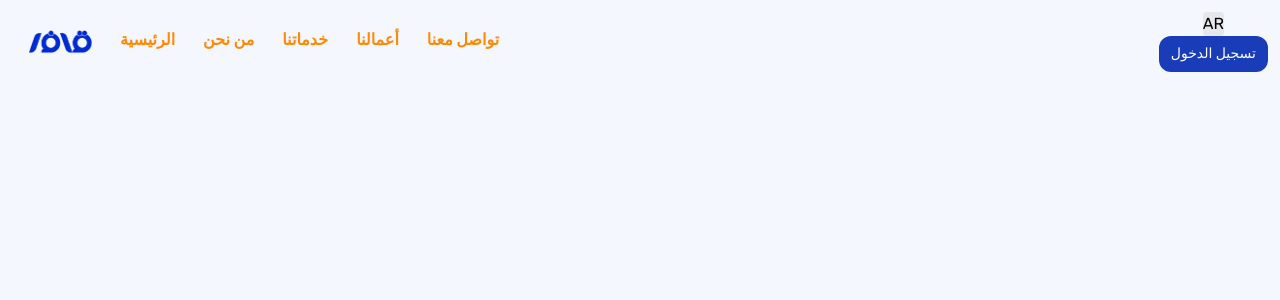
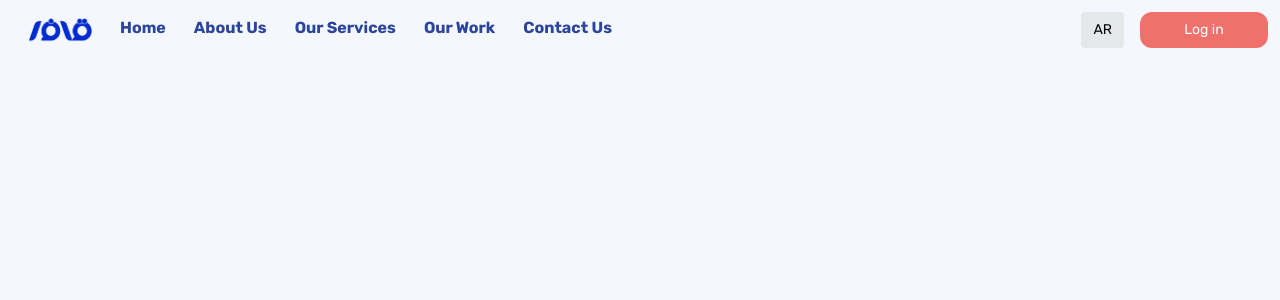
Before and after one commit to TheHindd/Gaffer, a React (Vite) app in the folder Frontend/: page / in a window 1280 px wide. Shown: the top 300 px of the page. Built offline with nearby package versions, Linux system fonts and the light colour scheme; no server answers.

Commit message:
dashboard started

```diff
--- /dev/null
+++ b/Frontend/src/components/LandingNavBar.jsx
@@ -0,0 +1,39 @@
+import React from 'react'
+import { assets } from '../assets/assets'
+import { useTranslation } from 'react-i18next';
+
+const NavBar = () => {
+  const { t, i18n } = useTranslation();
+
+  const toggleLanguage = () => {
+    const newLang = i18n.language === "en" ? "ar" : "en";
+    i18n.changeLanguage(newLang);
+    document.dir = newLang === "ar" ? "rtl" : "ltr"; // 👈 set text direction
+  };
+
+
+  return (
+    <div className='w-full flex justify-between items-center absoulute h-106px py-3 px-3'>
+        <div  className='flex justify-end gap-7 text-primary1 font-bold cursor-pointer' onClick={()=> window.location.href='/'}>
+          <img src={assets.blueLogo} alt="logo" className='w-16 ml-4'/>
+          <p>{t("Home")}</p>
+          <p>{t("AboutUs")}</p>
+          <p>{t("OurServices")}</p>
+          <p>{t("OurWork")}</p>
+          <p>{t("ContactUs")}</p>
+        </div>
+
+  <div className="flex flex-row items-center">
+      <button
+        onClick={toggleLanguage}
+        className="bg-gray-200 rounded mr-4 ml-4 px-3 py-2 text-sm hover:bg-gray-400 transition-all">
+        {i18n.language === "en" ? "AR" : "EN"}
+      </button>
+      <button className='flex justify-center bg-secondary1 rounded-xl py-2 w-32 text-white text-sm hover:bg-blue-500 transition-all'>{t("login")}</button>
+      </div>
+
+    </div>
+  )
+}
+
+export default NavBar
--- a/Frontend/src/components/NavBar.jsx
+++ b/Frontend/src/components/NavBar.jsx
@@ -1,34 +1,18 @@
 import React from 'react'
-import { assets } from '../assets/assets'
-import { useTranslation } from 'react-i18next';
 
 const NavBar = () => {
-  const { t, i18n } = useTranslation();
+  return (
+    <div className='flex flex-row justify-end bg-white w-full border-1 border-white border-b-gray-200 py-3 fixed top-0 z-0 '>
 
-  const toggleLanguage = () => {
-    const newLang = i18n.language === "en" ? "ar" : "en";
-    i18n.changeLanguage(newLang);
-    document.dir = newLang === "ar" ? "rtl" : "ltr"; // 👈 set text direction
-  };
-  return (
-    <div className='w-full flex justify-between items-center absoulute h-106px py-3 px-3'>
-        <div  className='flex justify-end gap-7 text-orange-400 font-bold cursor-pointer' onClick={()=> window.location.href='/'}>
-          <img src={assets.blueLogo} alt="logo" className='w-16 ml-4'/>
-          <p>الرئيسية</p>
-          <p>من نحن </p>
-          <p>خدماتنا</p>
-          <p>أعمالنا </p>
-          <p>تواصل معنا</p>
-        </div>
+        <svg xmlns="http://www.w3.org/2000/svg" fill="none" viewBox="0 0 24 24" stroke-width="2" stroke="currentColor" class="size-6 w-6 text-primary1 mt-2 mr-4 cursor-pointer hover:text-primary1 transition-all">
+         <path stroke-linecap="round" stroke-linejoin="round" d="M14.857 17.082a23.848 23.848 0 0 0 5.454-1.31A8.967 8.967 0 0 1 18 9.75V9A6 6 0 0 0 6 9v.75a8.967 8.967 0 0 1-2.312 6.022c1.733.64 3.56 1.085 5.455 1.31m5.714 0a24.255 24.255 0 0 1-5.714 0m5.714 0a3 3 0 1 1-5.714 0" />
+        </svg>
 
-  <div className="flex flex-col items-center">
-      <button
-        onClick={toggleLanguage}
-        className="bg-gray-200 rounded">
-        {i18n.language === "en" ? "AR" : "EN"}
-      </button>
-      <button className='flex items-center bg-blue-800 rounded-xl px-3 py-2 text-white text-sm hover:bg-blue-500 transition-all'>تسجيل الدخول</button>
-      </div>
+        <svg xmlns="http://www.w3.org/2000/svg" fill="none" viewBox="0 0 24 24" stroke-width="2" stroke="currentColor" class="size-6 w-6 text-primary1 mt-2 mr-4 cursor-pointer hover:text-primary1 transition-all" >
+         <path stroke-linecap="round" stroke-linejoin="round" d="M17.982 18.725A7.488 7.488 0 0 0 12 15.75a7.488 7.488 0 0 0-5.982 2.975m11.963 0a9 9 0 1 0-11.963 0m11.963 0A8.966 8.966 0 0 1 12 21a8.966 8.966 0 0 1-5.982-2.275M15 9.75a3 3 0 1 1-6 0 3 3 0 0 1 6 0Z" />
+        </svg>
+
+
 
     </div>
   )
--- /dev/null
+++ b/Frontend/src/components/SideBar.jsx
@@ -0,0 +1,31 @@
+import React from 'react'
+import { assets } from '../assets/assets'
+
+const SideBar = () => {
+  return (
+    <div className='fixed flex flex-col justify-start bg-white h-full px-3 shadow-lg z-1 left-0'>
+       <div className='w-10 my-6 flex justify-center'>
+         <img src={assets.blueLogo} alt="logo" />
+       </div>
+      <div className=' flex flex-col p-1.5 gap-4 mt-18'>
+            <svg xmlns="http://www.w3.org/2000/svg" fill="none" viewBox="0 0 24 24" strokeWidth={1.7} stroke="currentColor" className="size-7 w-6 text-gray-600 mt-10 cursor-pointer hover:text-primary1 transition-all">
+                <path strokeLinecap="round" strokeLinejoin="round" d="m2.25 12 8.954-8.955c.44-.439 1.152-.439 1.591 0L21.75 12M4.5 9.75v10.125c0 .621.504 1.125 1.125 1.125H9.75v-4.875c0-.621.504-1.125 1.125-1.125h2.25c.621 0 1.125.504 1.125 1.125V21h4.125c.621 0 1.125-.504 1.125-1.125V9.75M8.25 21h8.25" />
+            </svg>
+
+            <svg xmlns="http://www.w3.org/2000/svg" fill="none" viewBox="0 0 24 24" stroke-width="1.7" stroke="currentColor" class="size-6 w-6 text-gray-600 mt-10 cursor-pointer hover:text-primary1 transition-all">
+                <path stroke-linecap="round" stroke-linejoin="round" d="M12 20.25c4.97 0 9-3.694 9-8.25s-4.03-8.25-9-8.25S3 7.444 3 12c0 2.104.859 4.023 2.273 5.48.432.447.74 1.04.586 1.641a4.483 4.483 0 0 1-.923 1.785A5.969 5.969 0 0 0 6 21c1.282 0 2.47-.402 3.445-1.087.81.22 1.668.337 2.555.337Z" />
+            </svg>
+
+            <svg xmlns="http://www.w3.org/2000/svg" fill="none" viewBox="0 0 24 24" stroke-width="1.7" stroke="currentColor" class="size-6 w-6 text-gray-600 mt-10 cursor-pointer hover:text-primary1 transition-all">
+                <path stroke-linecap="round" stroke-linejoin="round" d="M9 12h3.75M9 15h3.75M9 18h3.75m3 .75H18a2.25 2.25 0 0 0 2.25-2.25V6.108c0-1.135-.845-2.098-1.976-2.192a48.424 48.424 0 0 0-1.123-.08m-5.801 0c-.065.21-.1.433-.1.664 0 .414.336.75.75.75h4.5a.75.75 0 0 0 .75-.75 2.25 2.25 0 0 0-.1-.664m-5.8 0A2.251 2.251 0 0 1 13.5 2.25H15c1.012 0 1.867.668 2.15 1.586m-5.8 0c-.376.023-.75.05-1.124.08C9.095 4.01 8.25 4.973 8.25 6.108V8.25m0 0H4.875c-.621 0-1.125.504-1.125 1.125v11.25c0 .621.504 1.125 1.125 1.125h9.75c.621 0 1.125-.504 1.125-1.125V9.375c0-.621-.504-1.125-1.125-1.125H8.25ZM6.75 12h.008v.008H6.75V12Zm0 3h.008v.008H6.75V15Zm0 3h.008v.008H6.75V18Z" />
+            </svg>
+
+            <svg xmlns="http://www.w3.org/2000/svg" fill="none" viewBox="0 0 24 24" stroke-width="1.7" stroke="currentColor" class="size-6 w-6 text-gray-600 mt-10 cursor-pointer hover:text-primary1 transition-all">
+                <path stroke-linecap="round" stroke-linejoin="round" d="M6.75 3v2.25M17.25 3v2.25M3 18.75V7.5a2.25 2.25 0 0 1 2.25-2.25h13.5A2.25 2.25 0 0 1 21 7.5v11.25m-18 0A2.25 2.25 0 0 0 5.25 21h13.5A2.25 2.25 0 0 0 21 18.75m-18 0v-7.5A2.25 2.25 0 0 1 5.25 9h13.5A2.25 2.25 0 0 1 21 11.25v7.5m-9-6h.008v.008H12v-.008ZM12 15h.008v.008H12V15Zm0 2.25h.008v.008H12v-.008ZM9.75 15h.008v.008H9.75V15Zm0 2.25h.008v.008H9.75v-.008ZM7.5 15h.008v.008H7.5V15Zm0 2.25h.008v.008H7.5v-.008Zm6.75-4.5h.008v.008h-.008v-.008Zm0 2.25h.008v.008h-.008V15Zm0 2.25h.008v.008h-.008v-.008Zm2.25-4.5h.008v.008H16.5v-.008Zm0 2.25h.008v.008H16.5V15Z" />
+         </svg>
+      </div>
+    </div>
+  )
+}
+
+export default SideBar
--- a/Frontend/src/index.css
+++ b/Frontend/src/index.css
@@ -24,7 +24,7 @@
   animation: fadeInUp 0.6s ease forwards;
 }
 
-:root {
+@theme {
   --font-body: "Tajawal", "Arial-rounded";
   --font-display: "Rubik", "Arial-rounded";
   --color-primary1: #2C459C ;
--- a/Frontend/src/locales/ar/ar.json
+++ b/Frontend/src/locales/ar/ar.json
@@ -6,5 +6,10 @@
   "rememberMe": "تذكرني",
   "forgotPassword": " نسيت كلمة المرور؟",
   "dashboard": "لوحة التحكم",
-  "projects": "المشاريع"
+  "projects": "المشاريع",
+  "Home": "الرئيسية",
+  "AboutUs": "من نحن",
+  "OurServices": "خدماتنا",
+  "OurWork": "أعمالنا",
+  "ContactUs": "تواصل معنا"
 }
--- a/Frontend/src/locales/en/en.json
+++ b/Frontend/src/locales/en/en.json
@@ -6,5 +6,10 @@
   "rememberMe": "Remember me",
   "forgotPassword": "Forgot password?",
   "dashboard": "Dashboard",
-  "projects": "Projects"
+  "projects": "Projects",
+  "Home": "Home",
+  "AboutUs": "About Us",
+  "OurServices": "Our Services",
+  "OurWork": "Our Work",
+  "ContactUs": "Contact Us"
 }
--- a/Frontend/src/pages/Dashboard.jsx
+++ b/Frontend/src/pages/Dashboard.jsx
@@ -1,5 +1,7 @@
 import React, { useContext, useEffect } from "react";
 import { AppContext } from "../context/AppContext";
+import SideBar from "../components/SideBar";
+import NavBar from "../components/NavBar";
 
 const Dashboard = () => {
   const { userData, getuserData } = useContext(AppContext);
@@ -9,10 +11,16 @@ const Dashboard = () => {
   }, []);
 
   return (
-    <div className="p-8">
-      <h1 className="text-2xl font-bold">
+    <div className="flex gap-4 bg-background ">
+      <NavBar />
+      <SideBar />
+      <div className=" flex flex-col ml- mt-20 ml-18 py-3 px-8 bg-white rounded-2xl shadow-md ">
+        <h className=" font-bold">
         Welcome back, {userData ? userData.name : "Loading..."} 👋
-      </h1>
+       </h>
+      </div>
+
+
     </div>
   );
 };
--- a/Frontend/src/pages/LandingPage.jsx
+++ b/Frontend/src/pages/LandingPage.jsx
@@ -1,5 +1,5 @@
 import React from "react"
-import NavBar from "../components/NavBar"
+import NavBar from "../components/LandingNavBar"
 import { useTranslation } from "react-i18next"
 
 const LandingPage = () => {
```
